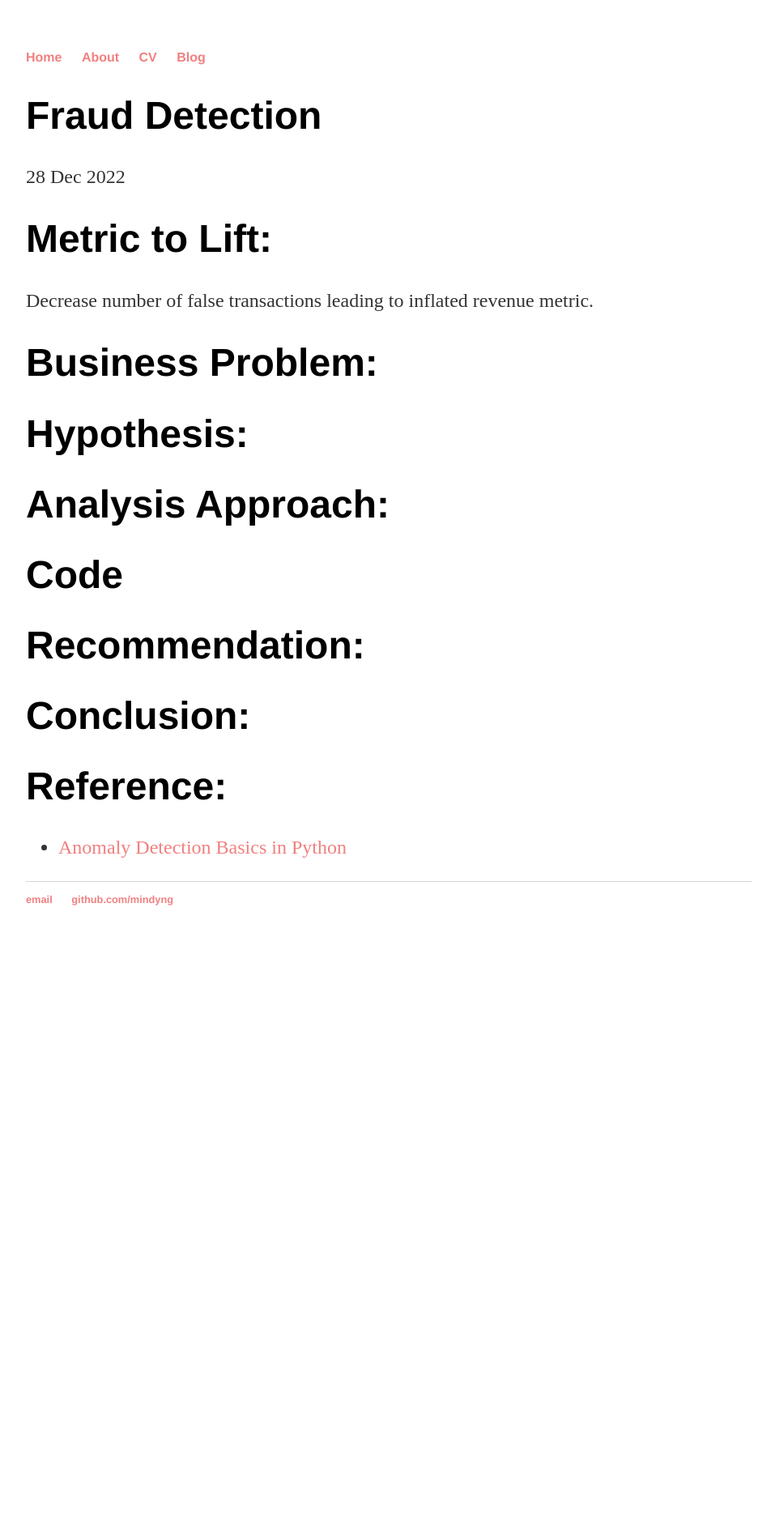
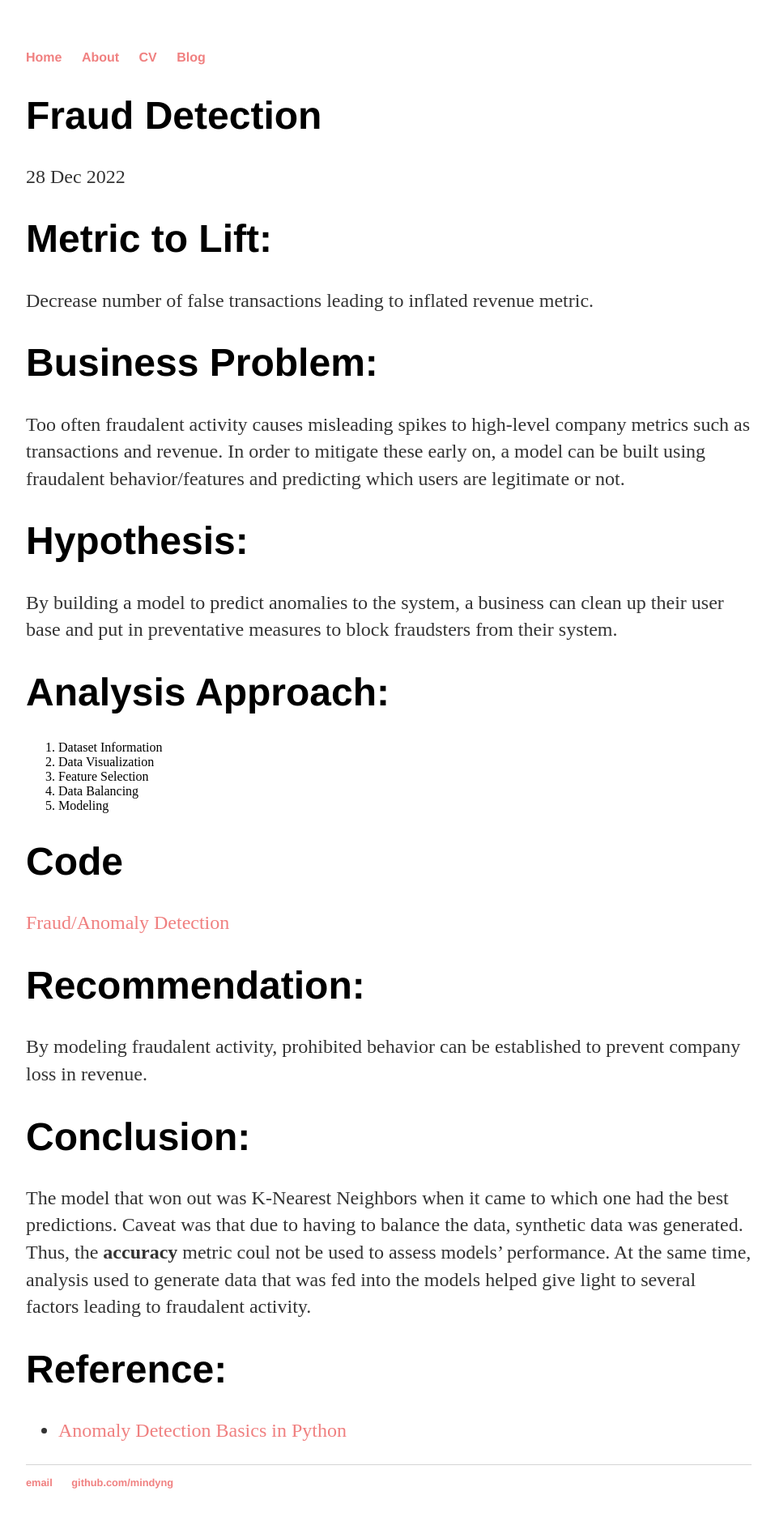
Before and after one commit to mindyng/mindyng.github.io, a Jekyll site: the page built from _posts/2022-12-28-Fraud-Detection.md, in a window 1280 px wide. Shown: the whole page at 81% size, without its empty margins (160-1117 px from the left). Built offline with Jekyll 4.4.1, drawn with Linux system fonts in a browser that asks for light colours; our own code applies the rules of GitHub Pages for plain Markdown files; before the commit the page ends 1180 px from its top, so only the background shows below that.

Commit message:
Update 2022-12-28-Fraud-Detection.md

```diff
--- a/_posts/2022-12-28-Fraud-Detection.md
+++ b/_posts/2022-12-28-Fraud-Detection.md
@@ -4,26 +4,31 @@ Decrease number of false transactions leading to inflated revenue metric.
 
 # Business Problem:
 
-
+Too often fraudalent activity causes misleading spikes to high-level company metrics such as transactions and revenue. In order to mitigate these early on, a model can be built using fraudalent behavior/features and predicting which users are legitimate or not.
 
 # Hypothesis:
 
-
+By building a model to predict anomalies to the system, a business can clean up their user base and put in preventative measures to block fraudsters from their system.
 
 # Analysis Approach:
 
-
+1. Dataset Information
+2. Data Visualization
+3. Feature Selection
+4. Data Balancing
+5. Modeling
 
 # Code
 
-[]()
+[Fraud/Anomaly Detection](https://nbviewer.org/github/mindyng/2022-Business-Projects/blob/main/anomaly-detection.ipynb)
 
 # Recommendation:
 
-
+By modeling fraudalent activity, prohibited behavior can be established to prevent company loss in revenue.
 
 # Conclusion:
 
+The model that won out was K-Nearest Neighbors when it came to which one had the best predictions. Caveat was that due to having to balance the data, synthetic data was generated. Thus, the **accuracy** metric coul not be used to assess models' performance. At the same time, analysis used to generate data that was fed into the models helped give light to several factors leading to fraudalent activity.
 
 # Reference:
 * [Anomaly Detection Basics in Python](https://medium.com/analytics-vidhya/anomaly-detection-in-python-part-1-basics-code-and-standard-algorithms-37d022cdbcff)
```
